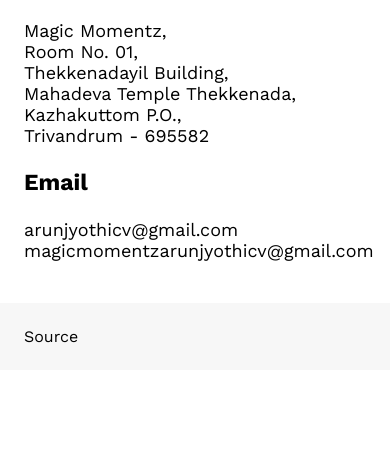
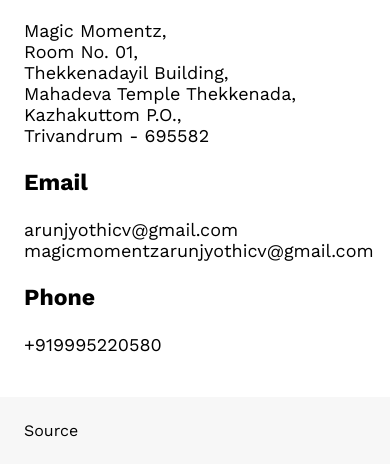
Before and after one commit to ctrleffive/magicmomentztvm, a Gatsby site: page /contact in a window 390 px wide. Shown: the part 300-776 px from the top of the page. Built offline with nearby package versions, Linux system fonts and the light colour scheme; Gatsby itself is replaced by a stand-in of ours.

Commit message:
phone number added

```diff
--- a/src/pages/contact.tsx
+++ b/src/pages/contact.tsx
@@ -30,6 +30,10 @@
           arunjyothicv@gmail.com<br />
           magicmomentzarunjyothicv@gmail.com
         </p>
+        <h3>Phone</h3>
+        <p>
+          +919995220580
+        </p>
       </AnimatedBox>
     </Layout>
   )
```
